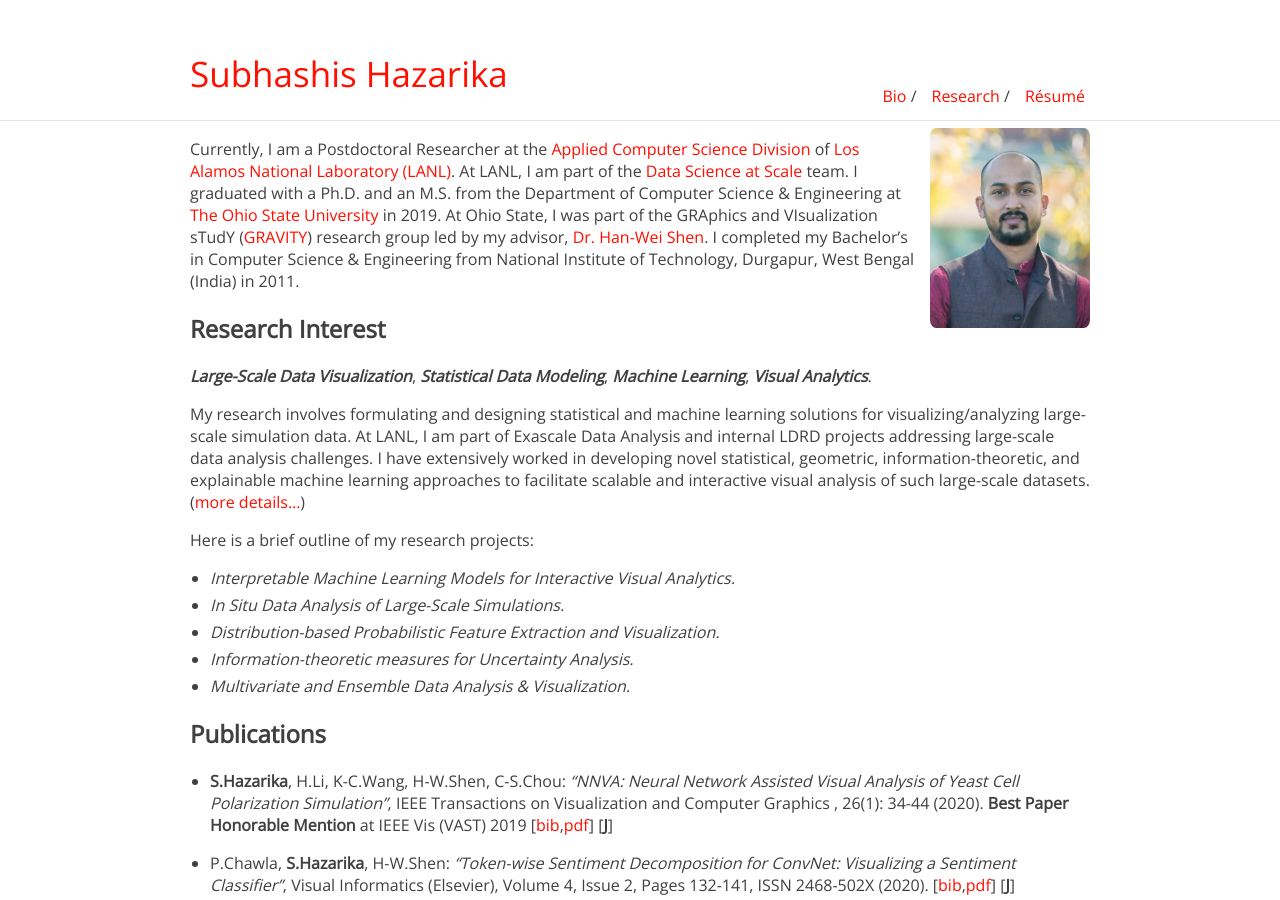
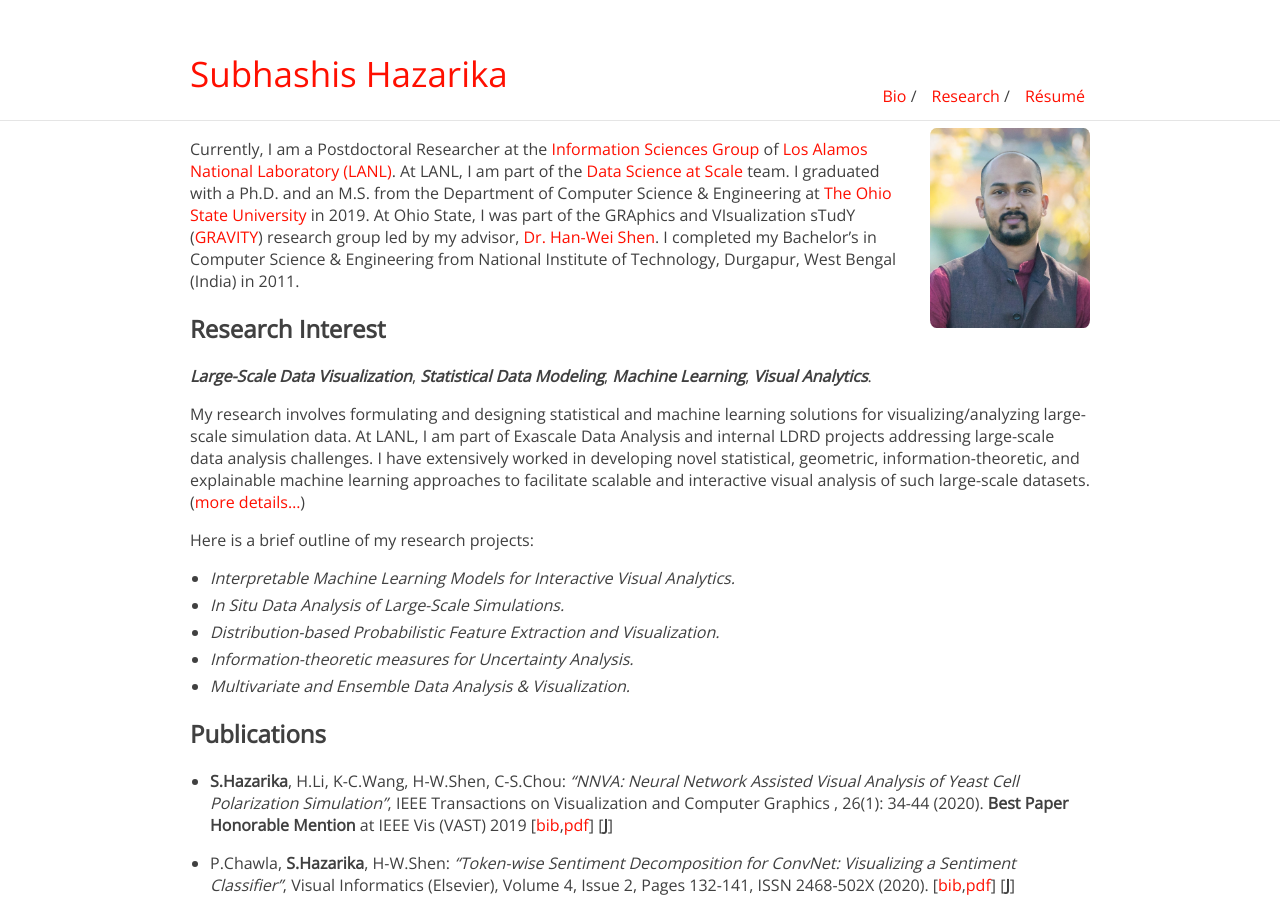
Before and after one commit to subhashis-parc/subhashis.github.io, a Jekyll site: the page built from index.md, in a window 1280 px wide and 900 px high. Built offline with Jekyll 4.4.1, drawn with Linux system fonts in a browser that asks for light colours.

Commit message:
Update index.md

```diff
--- a/index.md
+++ b/index.md
@@ -5,7 +5,7 @@ layout: default
 
 <img class="profile-picture" src="images/profile/SHP_1080_crop.jpg">
 
-Currently, I am a Postdoctoral Researcher at the [Applied Computer Science Division](https://www.lanl.gov/org/ddste/aldsc/computer-computational-statistical-sciences/applied-computer-science/index.php) of [Los Alamos National Laboratory (LANL)](https://www.lanl.gov/). At LANL, I am part of the [Data Science at Scale](https://dsscale.org/) team. I graduated with a Ph.D. and an M.S. from the Department of Computer Science & Engineering at [The Ohio State University](https://cse.osu.edu/) in 2019. At Ohio State, I was part of the GRAphics and VIsualization sTudY ([GRAVITY](http://web.cse.ohio-state.edu/~shen.94/hwshen/Research.html)) research group led by my advisor, [Dr. Han-Wei Shen](http://web.cse.ohio-state.edu/~shen.94/hwshen/Welcome.html). I completed my Bachelor's in Computer Science & Engineering from National Institute of Technology, Durgapur, West Bengal (India) in 2011.
+Currently, I am a Postdoctoral Researcher at the [Information Sciences Group](https://www.lanl.gov/org/ddste/aldsc/computer-computational-statistical-sciences/information-sciences/index.php) of [Los Alamos National Laboratory (LANL)](https://www.lanl.gov/). At LANL, I am part of the [Data Science at Scale](https://dsscale.org/) team. I graduated with a Ph.D. and an M.S. from the Department of Computer Science & Engineering at [The Ohio State University](https://cse.osu.edu/) in 2019. At Ohio State, I was part of the GRAphics and VIsualization sTudY ([GRAVITY](http://web.cse.ohio-state.edu/~shen.94/hwshen/Research.html)) research group led by my advisor, [Dr. Han-Wei Shen](http://web.cse.ohio-state.edu/~shen.94/hwshen/Welcome.html). I completed my Bachelor's in Computer Science & Engineering from National Institute of Technology, Durgapur, West Bengal (India) in 2011.
 
 
 ## Research Interest
```
